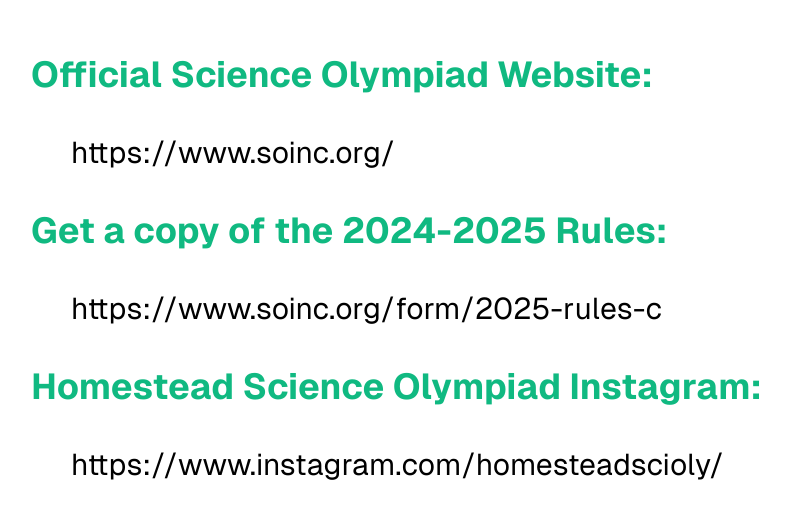
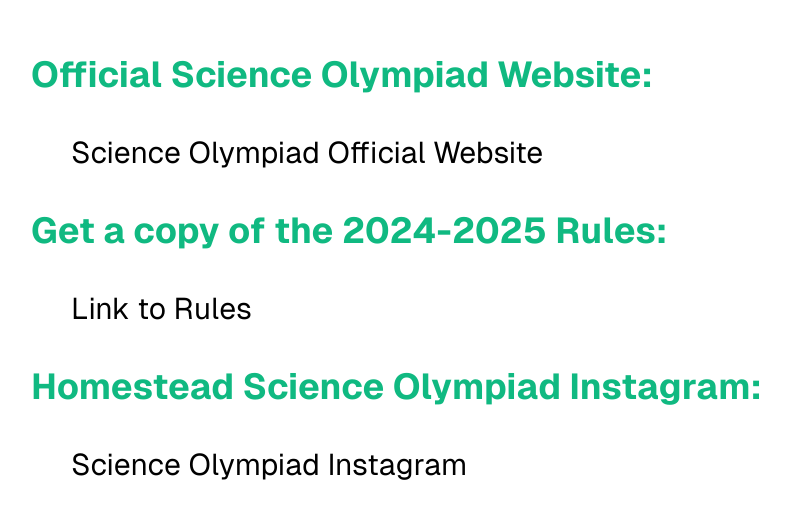
Before and after one commit to elu211/HHSSciOlyWebsite, a Next.js app in the folder sci-oly-website/: page /links in a window 1280 px wide. Shown: the part 143-662 px from the top of the page, without its empty margins (393-1183 px from the left). Built offline with nearby package versions, Linux system fonts and the light colour scheme; a web font is replaced by a local one.

Commit message:
Made the links a hyperlink

```diff
--- a/sci-oly-website/app/links/page.tsx
+++ b/sci-oly-website/app/links/page.tsx
@@ -14,21 +14,21 @@
                     Official Science Olympiad Website:<br/>
                 </p>
                 <Link href="https://www.soinc.org/" className="pl-20 w-full h-fit text-3xl z-10 text-black text-left font">
-                    https://www.soinc.org/
+                    Science Olympiad Official Website
                 </Link>
 
                 <p  className=" w-full h-fit text-4xl z-10 p-10 text-emerald-500 text-left font-bold">
                     Get a copy of the 2024-2025 Rules:<br/>
                 </p>
                 <Link href="https://www.soinc.org/form/2025-rules-c" className=" pl-20 w-full h-fit text-3xl z-10 text-black text-left font">
-                    https://www.soinc.org/form/2025-rules-c
+                    Link to Rules
                 </Link>
 
                 <p  className=" w-full h-fit text-4xl z-10 p-10 text-emerald-500 text-left font-bold">
                     Homestead Science Olympiad Instagram:<br/>
                 </p>
                 <Link href="https://www.instagram.com/homesteadscioly/" className="pl-20 w-full h-fit text-3xl z-10 text-black text-left font">
-                    https://www.instagram.com/homesteadscioly/
+                    Science Olympiad Instagram
                 </Link>
             </div>
         </div>
```
